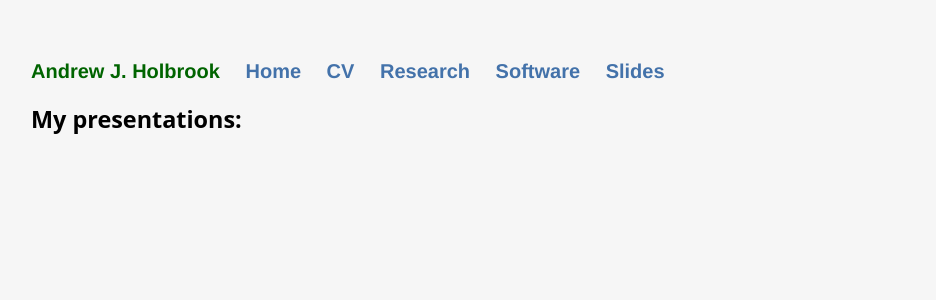
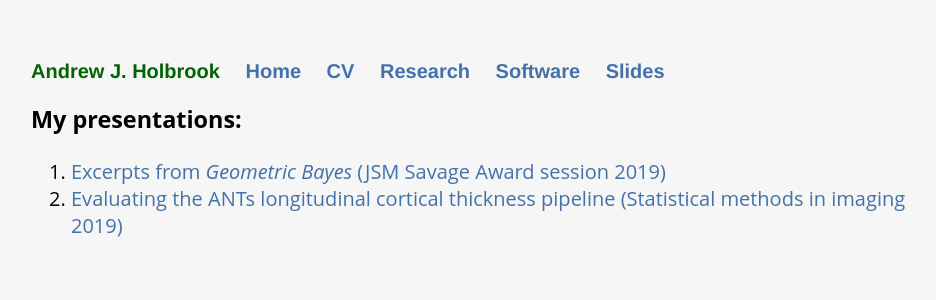
Before and after one commit to andrewjholbrook/andrewjholbrook.github.io, a Jekyll site: the page built from slides.html, in a window 1280 px wide. Shown: the top 300 px of the page, without its empty margins (161-1097 px from the left). Built offline with Jekyll 4.4.1, drawn with Linux system fonts in a browser that asks for light colours.

Commit message:
Update slides.html

```diff
--- a/slides.html
+++ b/slides.html
@@ -9,5 +9,6 @@ title: Presentations of Andrew Holbrook
   <h3>My presentations:</h3>
 
   <ol id="slides">
-
+        <li> <a href="slides/JSM2019.pdf" target="_blank">Excerpts from <i>Geometric Bayes</i> (JSM Savage Award session 2019)</a>
+       <li> <a href="slides/SMI2019.pdf" target="_blank">Evaluating the ANTs longitudinal cortical thickness pipeline (Statistical methods in imaging 2019)</a>
   </ol>
```
